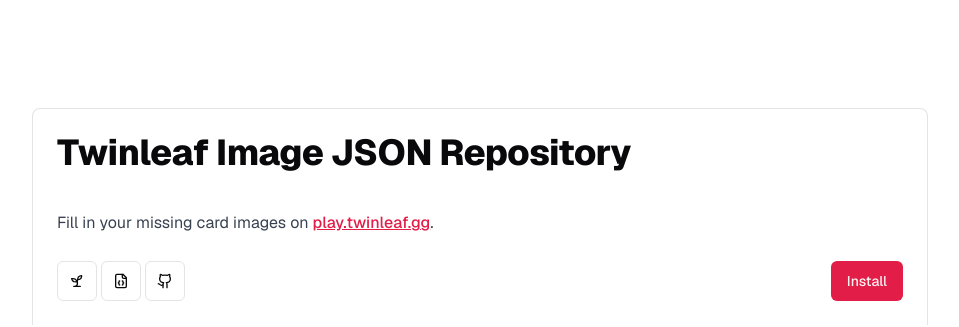
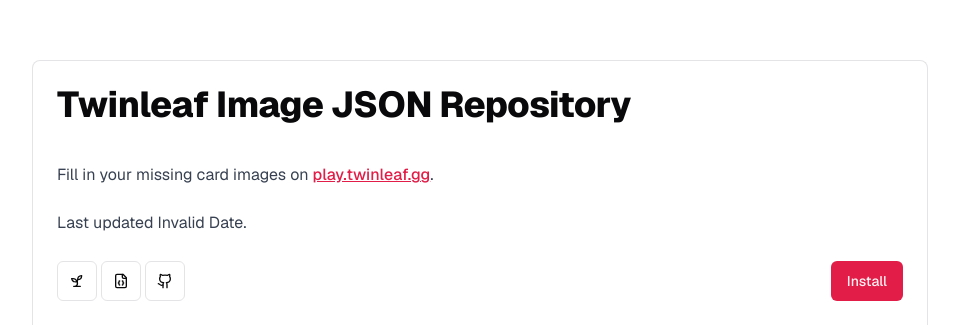
Before and after one commit to amydevs/twinleaf-json, a Next.js app in the folder packages/twinleaf-json-web/: page / in a window 1280 px wide. Shown: the part 475-802 px from the top of the page, without its empty margins (160-1119 px from the left). Built offline with nearby package versions, Linux system fonts and the light colour scheme.

Commit message:
feat: last updated message

```diff
--- a/packages/twinleaf-json-web/next.config.js
+++ b/packages/twinleaf-json-web/next.config.js
@@ -26,6 +26,9 @@
   images: {
     unoptimized: true,
   },
+  publicRuntimeConfig: {
+    modifiedDate: new Date().toISOString(),
+  },
 };
 
 const withMDX = createMDX({
--- a/packages/twinleaf-json-web/src/pages/index.tsx
+++ b/packages/twinleaf-json-web/src/pages/index.tsx
@@ -14,8 +14,10 @@
 import Head from "next/head";
 import HomeContents from "~/components/HomeContents.mdx";
 import cardBackPlaceholder from "~/lib/cardBackPlaceholder";
+import getConfig from "next/config";
 
 export default function Home() {
+  const { publicRuntimeConfig } = getConfig();
   const cardsEntries = Object.entries(ptcgApiSmall);
   const slidingCards = [
     cardsEntries.slice(0, 20),
@@ -91,6 +93,9 @@
                 Fill in your missing card images on{" "}
                 <Link href="https://play.twinleaf.gg">play.twinleaf.gg</Link>.
               </p>
+              <p>
+                Last updated {new Date(publicRuntimeConfig.modifiedDate).toLocaleString()}.
+              </p>
             </CardContent>
             <CardFooter className="flex gap-1">
               <Button variant="outline" size="icon" asChild>
```
